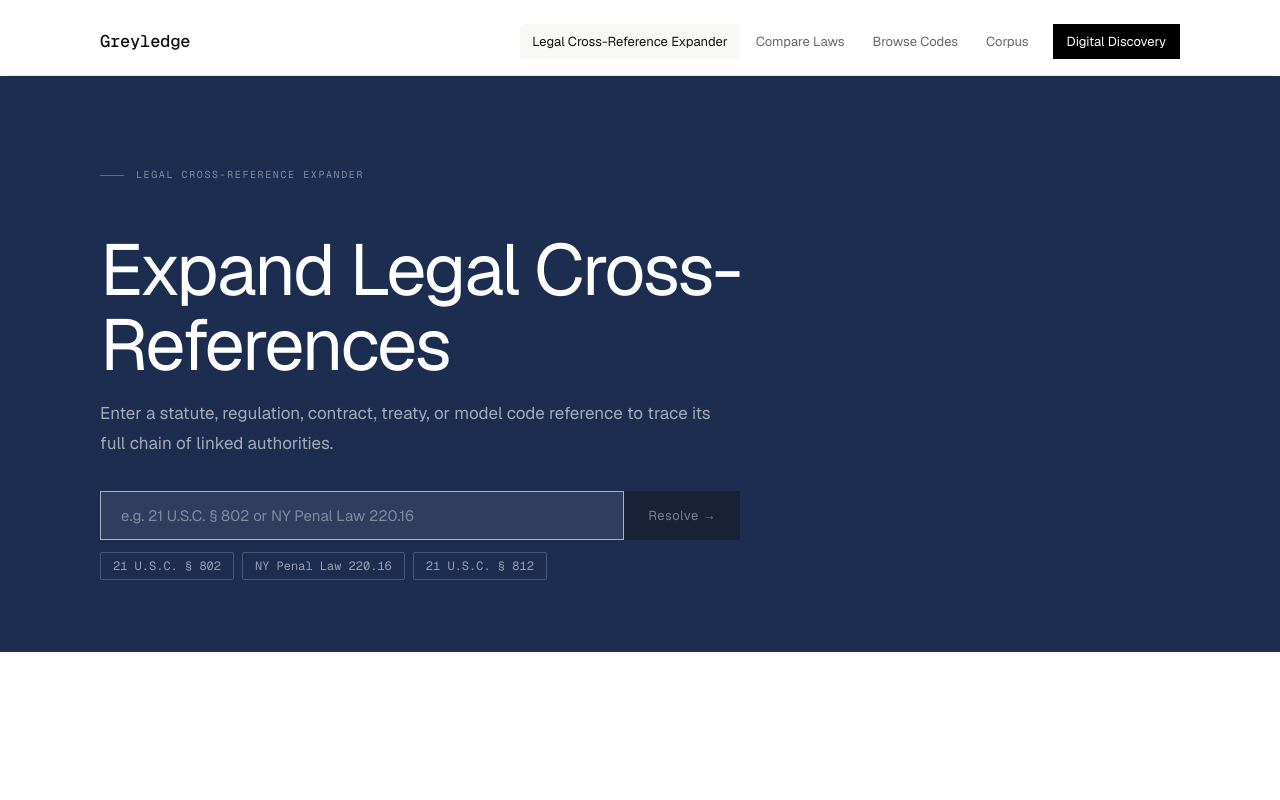
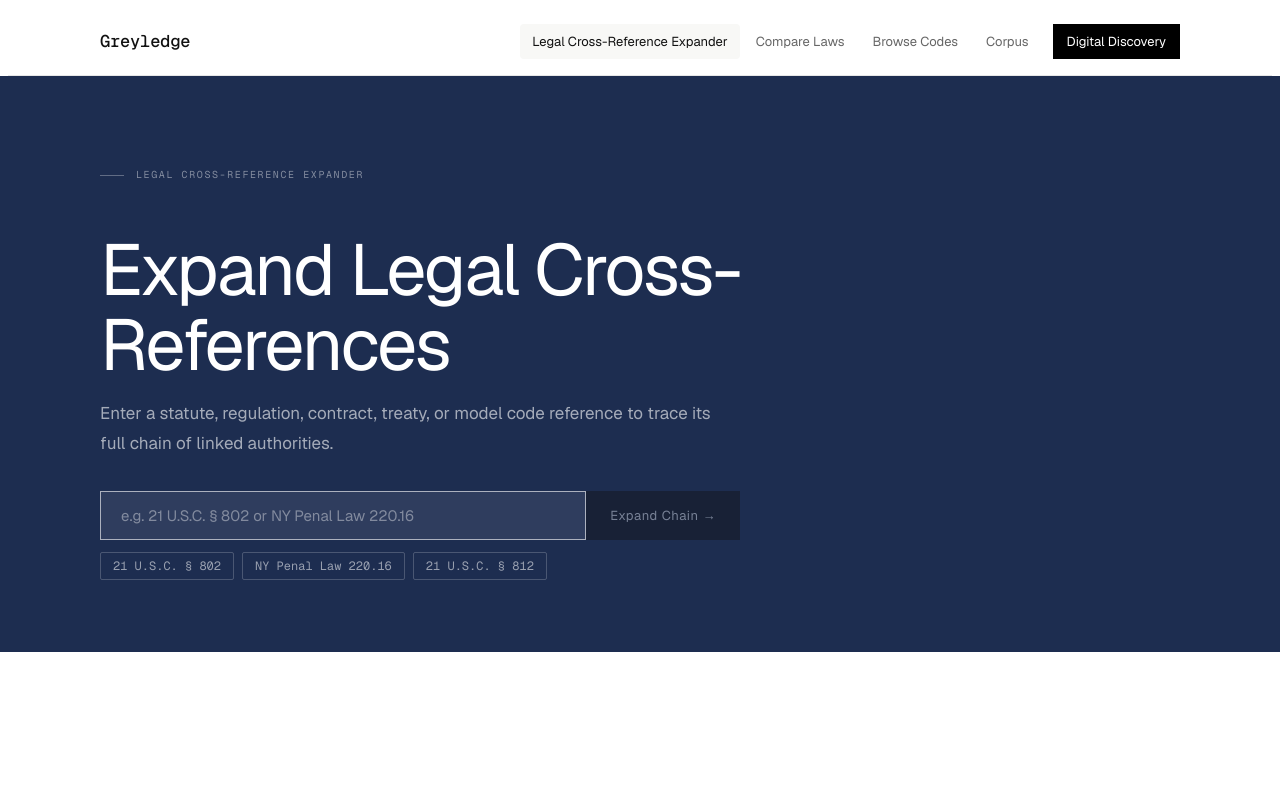
Before and after one commit to laurenproctor/statute-chain-scaffold, a Next.js app in the folder apps/web/: page /legal-cross-reference-expander in a window 1280 px wide. Shown: the top 800 px of the page. Built offline with nearby package versions, Linux system fonts and the light colour scheme.

Commit message:
fix: change button text from 'Resolve' to 'Expand Chain'

```diff
--- a/apps/web/app/legal-cross-reference-expander/page.tsx
+++ b/apps/web/app/legal-cross-reference-expander/page.tsx
@@ -587,7 +587,7 @@ export default function LawNavigatorPage() {
               type="submit"
               disabled={loading || !input.trim()}
             >
-              {loading ? 'resolving…' : 'Resolve →'}
+              {loading ? 'expanding…' : 'Expand Chain →'}
             </button>
           </div>
           <div className="example-pills example-pills-hero">
```
